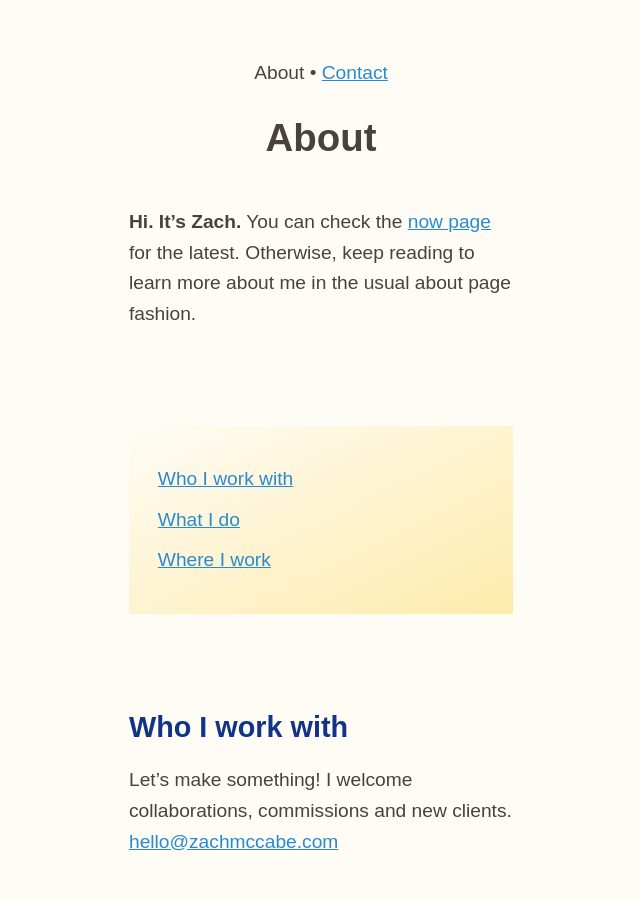
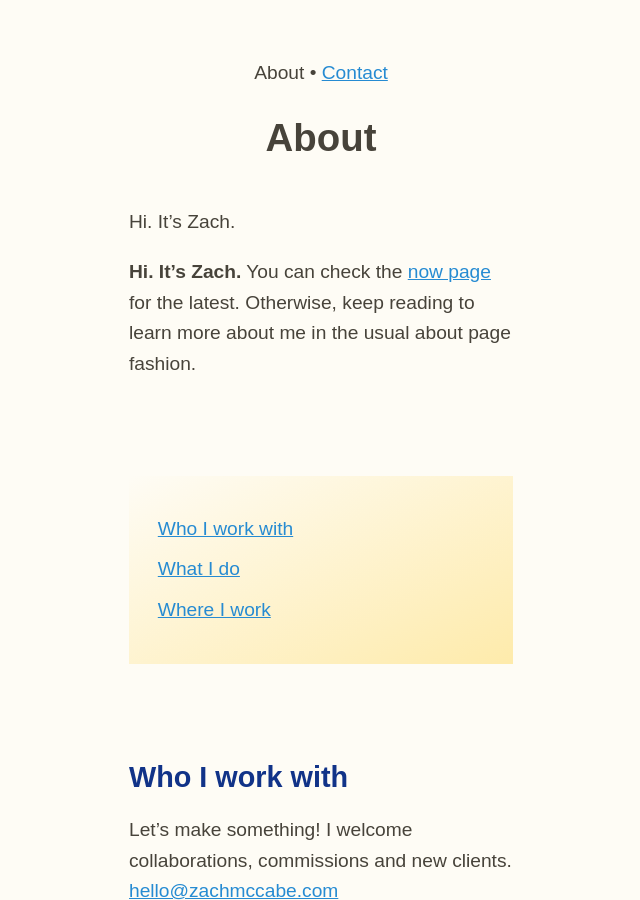
Before and after one commit to zachmccabe/zachmccabe.github.io, a Jekyll site: the page built from about.md, in a window 1280 px wide and 900 px high. Shown: the whole window, without its empty margins (319-959 px from the left). Built offline with Jekyll 4.4.1, drawn with Linux system fonts in a browser that asks for light colours.

Commit message:
Update about.md

```diff
--- a/about.md
+++ b/about.md
@@ -11,6 +11,8 @@ nav: |
 
 ---
 
+
+{% include chunky.html chunky="Hi. It's Zach." %}
 
 **Hi. It's Zach.** You can check the [now page](https://www.zachmccabe.com/now.html) for the latest. Otherwise, keep reading to learn more about me in the usual about page fashion.
 
```
